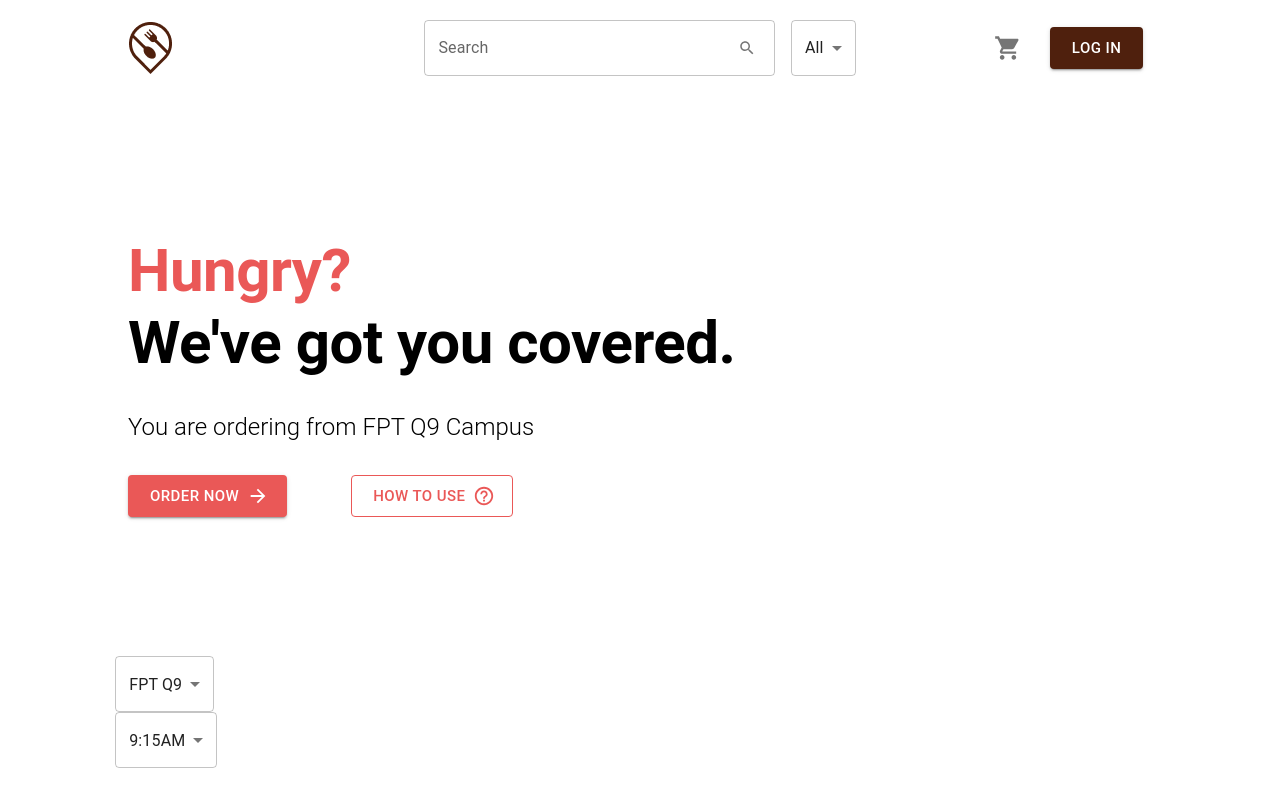
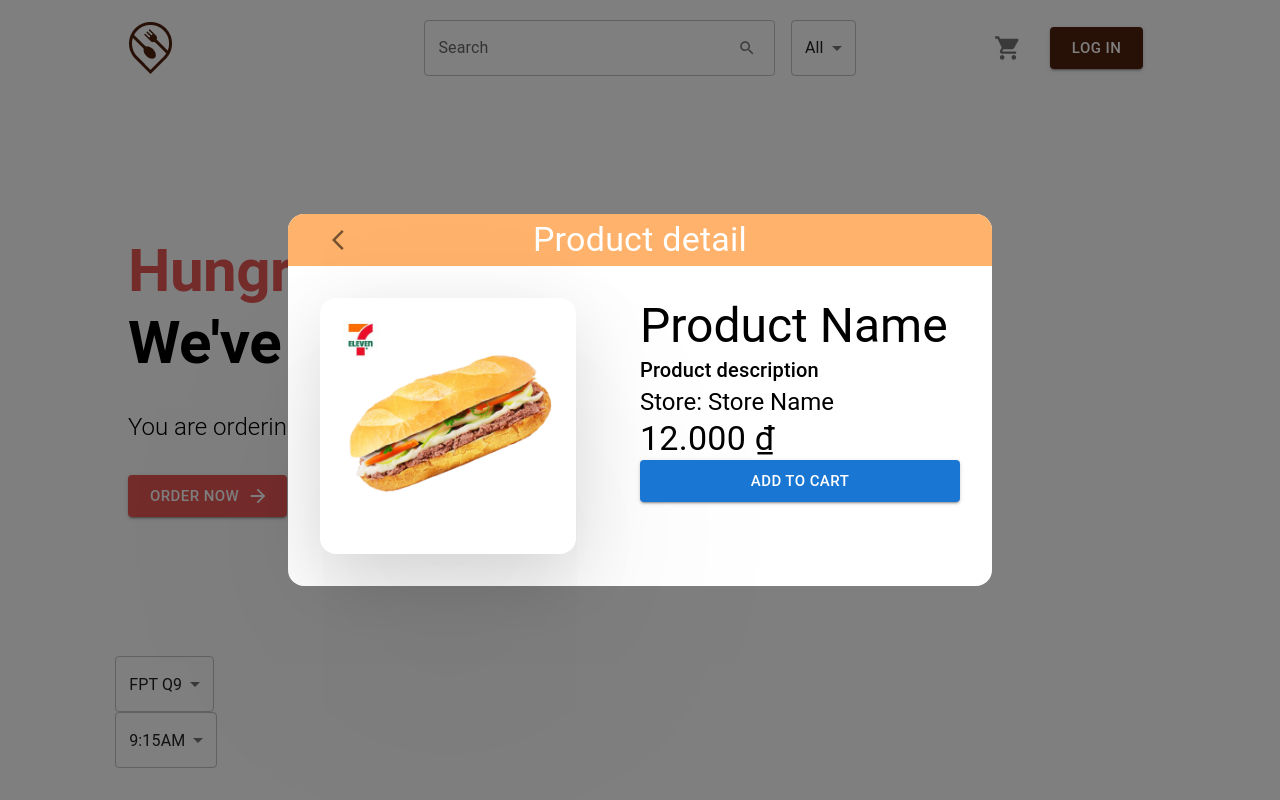
Before and after one commit to MarkVoVN/coccan, a Next.js app: page / in a window 1280 px wide. Shown: the top 800 px of the page. Built offline with nearby package versions, Linux system fonts and the light colour scheme.

Commit message:
fix rendering mode on Home

```diff
--- a/src/app/(customers)/(home)/page.tsx
+++ b/src/app/(customers)/(home)/page.tsx
@@ -1,8 +1,12 @@
+"use client";
+
 import CallToActionSection from "../../../components/CallToActionSection";
 import SessionSeletorSection from "../../../components/SessionSeletorSection";
 import CategorySeletorSection from "../../../components/CategorySeletorSection";
 import ProductByCategorySection from "../../../components/ProductByCategorySection";
+import ProductDetailModal from "@/components/ProductDetailModal";
 import "./style.scss";
+import React from "react";
 
 export default function Home() {
   const categoryList = [
@@ -33,6 +37,30 @@ export default function Home() {
     },
   ];
 
+  const productInfoPlaceholder = {
+    id: 8,
+    name: "Product Name",
+    price: 12000,
+    imageUrl: "/homepage/product-placeholder-img.png",
+    description: "Product description",
+    storeName: "Store Name",
+  };
+
+  const [productModalOpen, setProducttModalOpen] = React.useState(true);
+
+  const [productDetail, setProductDetail] = React.useState(
+    productInfoPlaceholder
+  );
+
+  const handleProductModalOpen = () => {
+    setProductDetail(productInfoPlaceholder);
+    setProducttModalOpen(true);
+  };
+
+  const handleProductModalClose = () => {
+    setProducttModalOpen(false);
+  };
+
   return (
     <>
       <CallToActionSection></CallToActionSection>
@@ -50,8 +78,14 @@ export default function Home() {
           key={category.categoryId}
           category={category}
           viewMore={true}
+          handleViewProductDetail={handleProductModalOpen}
         ></ProductByCategorySection>
       ))}
+      <ProductDetailModal
+        open={productModalOpen}
+        handleClose={handleProductModalClose}
+        product={productDetail}
+      ></ProductDetailModal>
     </>
   );
 }
```
